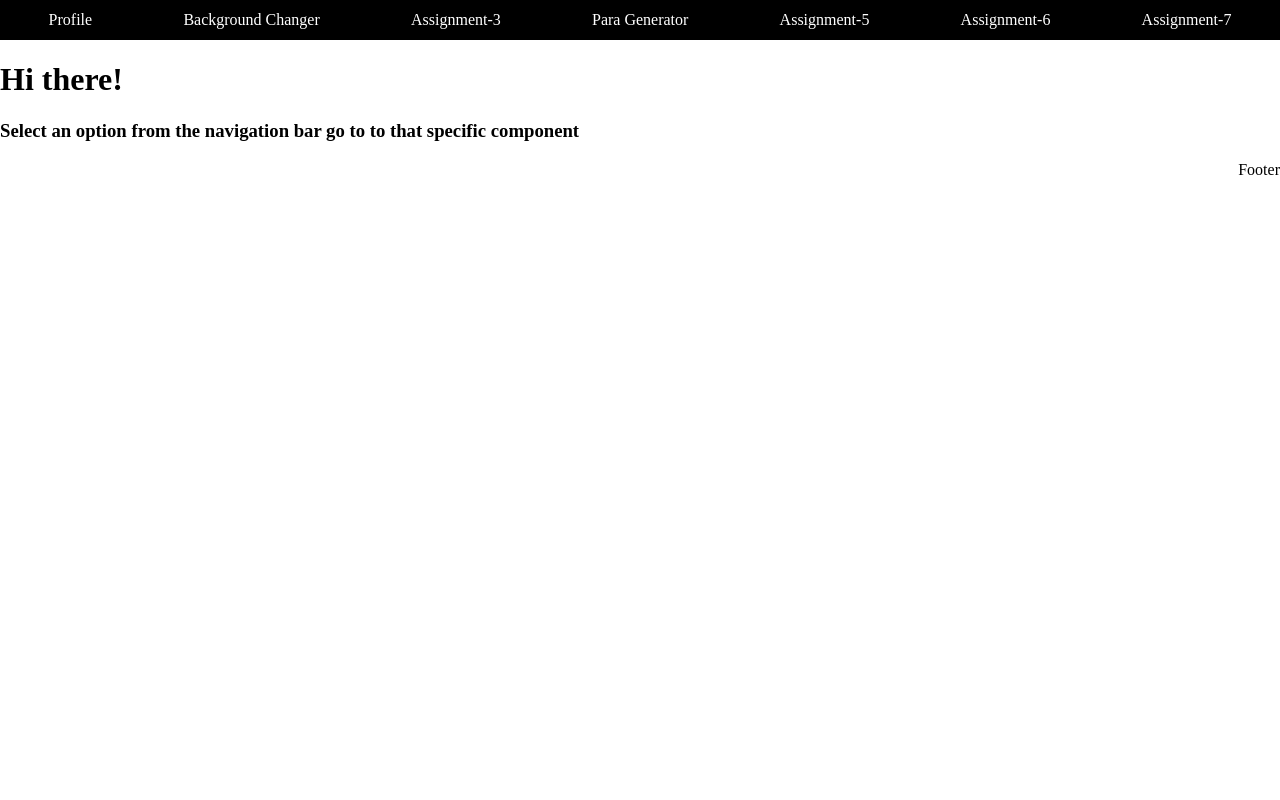
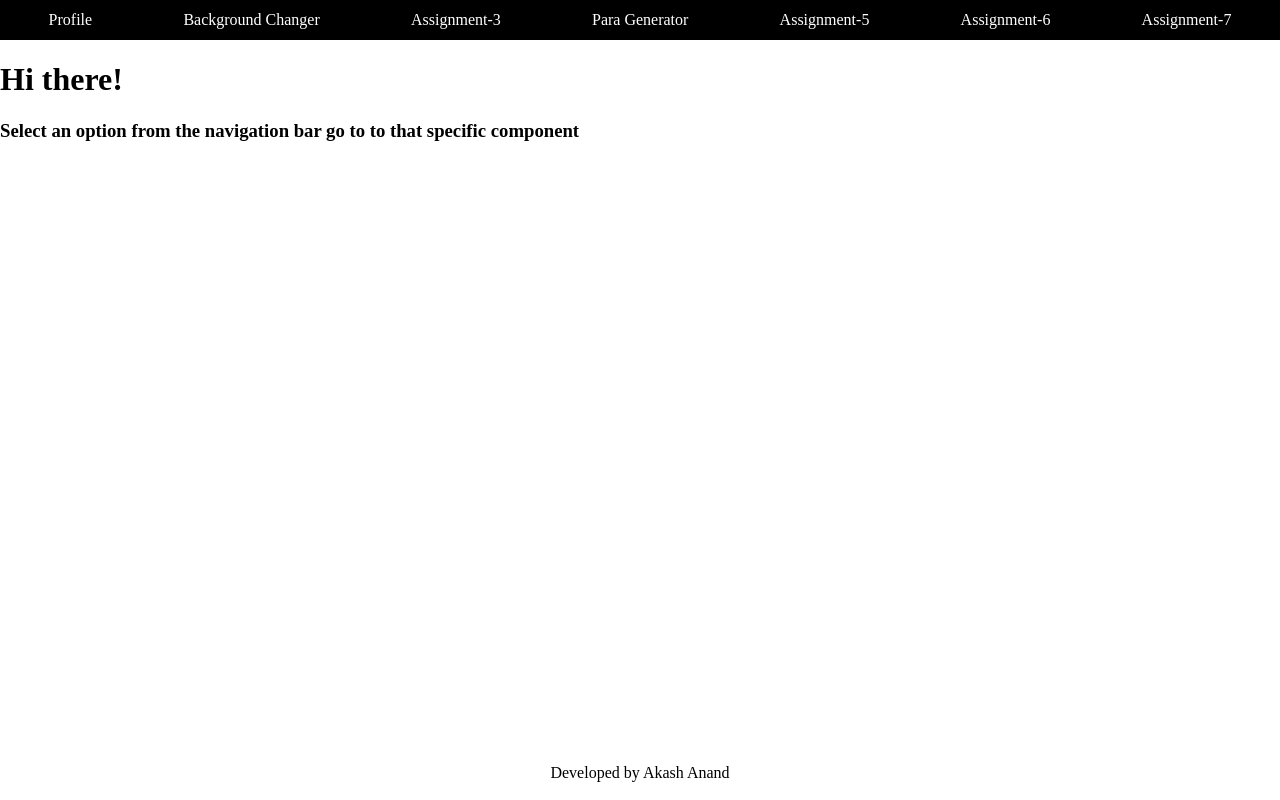
Before and after one commit to dreamsoffcode/component-mart, a React (Vite) app: page / in a window 1280 px wide. Built offline with nearby package versions, Linux system fonts and the light colour scheme.

Commit message:
setting landing page footer

```diff
--- a/src/components/landing.jsx
+++ b/src/components/landing.jsx
@@ -1,26 +1,23 @@
 export default function Landing() {
     return (
-        <div style={{height: "100%"}}>
-            <div>
+        <div style={{
+            display: 'flex',
+            flexDirection: 'column',
+            height: "92.7vh"}}>
+            <div style={{
+                justifySelf: 'flex-start',
+                flexGrow: 1,
+            }}>
                 <h1>Hi there!</h1>
                 <h3>Select an option from the navigation bar go to to that specific component</h3>
             </div>
 
-            <footer style={{
-                display: 'flex',
-                flexDirection: 'column',
-                flexGrow: 1,
+            <div style={{
+                justifySelf: 'flex-end',
+                alignSelf: 'center'
             }}>
-                <div style={{
-                    display: 'flex',
-                    justifyContent: 'center',
-                    alignSelf: 'flex-end',
-                    flexGrow: 1,
-                    flexShrink: 0,
-                }}>
-                    Footer
-                </div>
-            </footer>
+                Developed by Akash Anand
+            </div>
 
 
 
```
